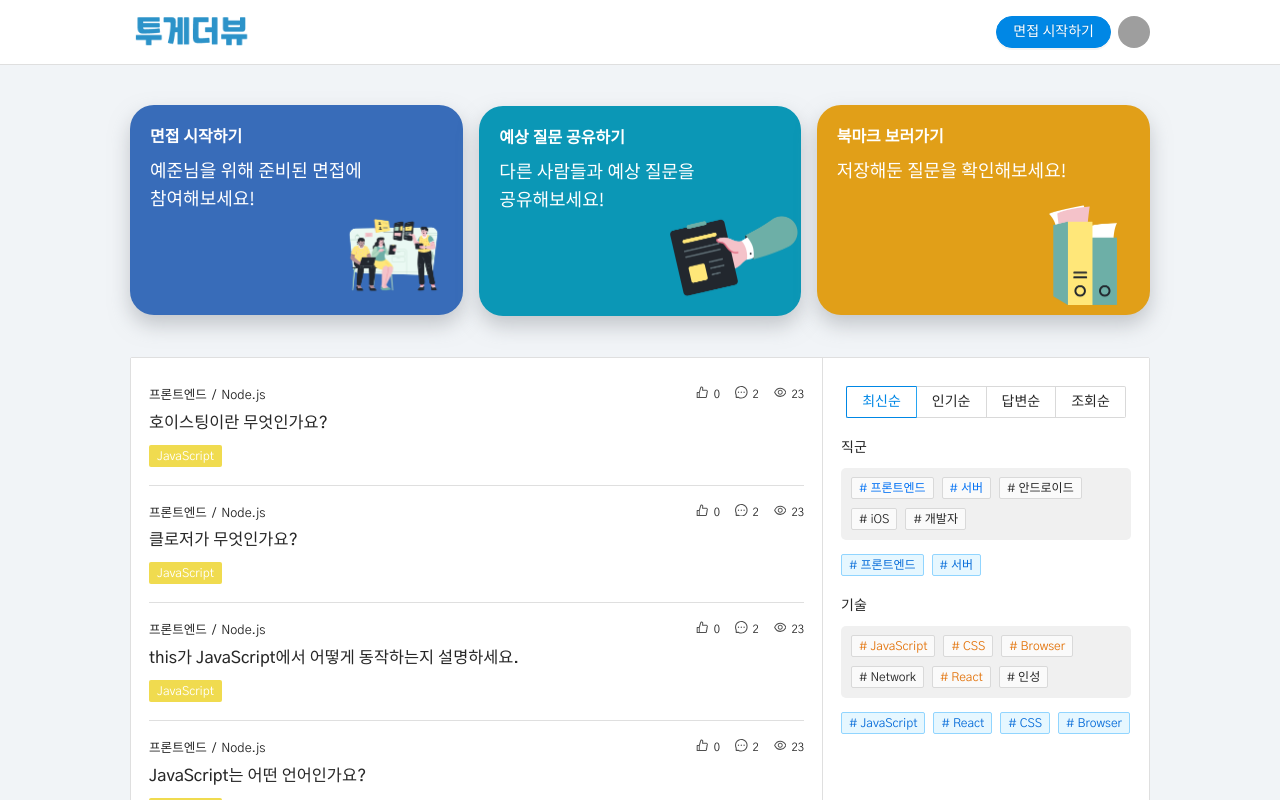
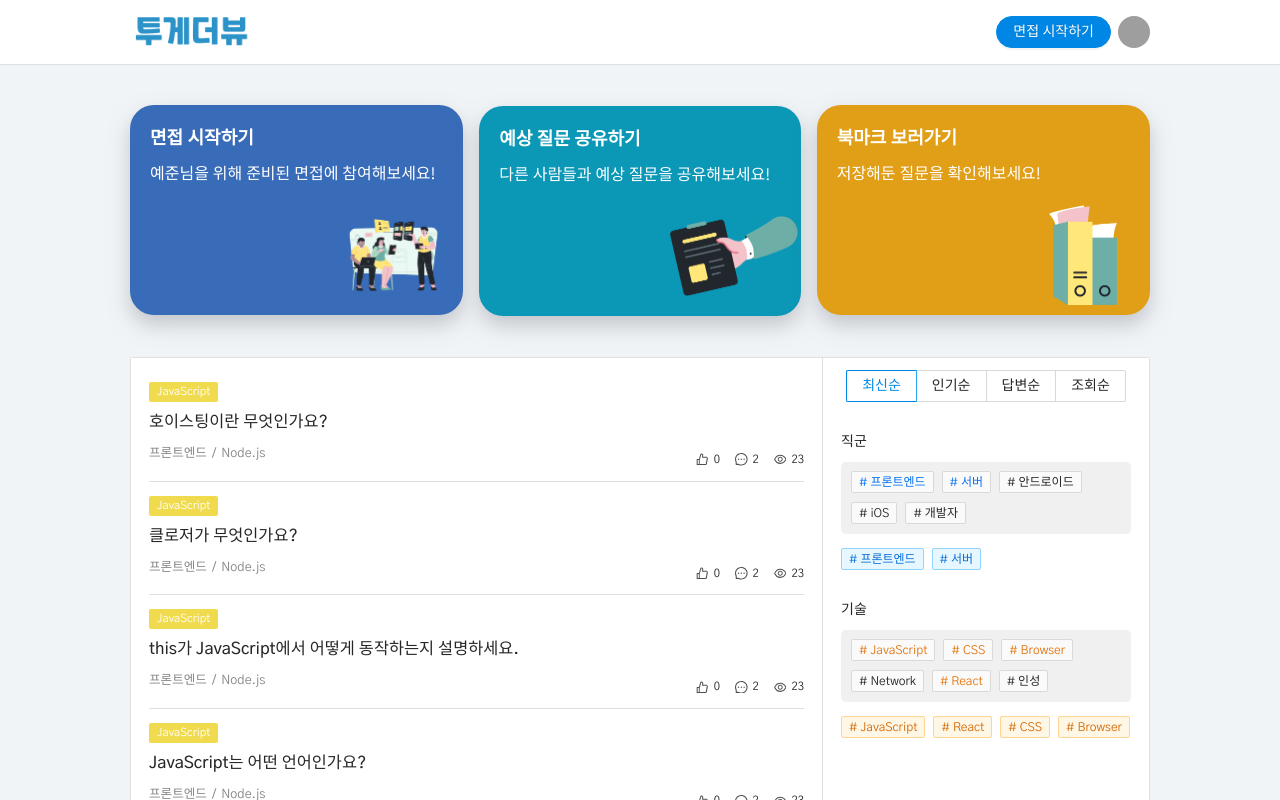
Before and after one commit to togather-view/togather-view-demo, a Next.js app: page /main in a window 1280 px wide. Shown: the top 800 px of the page. Built offline with nearby package versions, Linux system fonts and the light colour scheme; grey boxes are pictures that could not be loaded.

Commit message:
style: change main page style

```diff
--- a/src/components/common/QuestionFilter.component.tsx
+++ b/src/components/common/QuestionFilter.component.tsx
@@ -59,7 +59,7 @@ function QuestionFilterComponent() {
       <div className={styles.selectContainer}>
         <h4>기술</h4>
         <TagSelectComponent
-          color={TagSelectColor.JOB}
+          color={TagSelectColor.TECH}
           selectedClassName={tagStyles.tagSelectedOrange}
           selectedList={selectedTechList}
           setSelectedList={setSelectedTechList}
--- a/src/components/question/QuestionListElement.component.tsx
+++ b/src/components/question/QuestionListElement.component.tsx
@@ -19,18 +19,18 @@ function QuestionListElement({ question }: Props) {
         <a className={styles.wrap}>
           {/* 직군 */}
           <div>
-            <div className={styles.group}>
-              {question.jobGroup.map((x) => (
-                <span key={x.id}>{x.name}</span>
+            <div className={styles.techList}>
+              {question.techList.map((x) => (
+                <TagComponent key={x.id} title={x.name} color={x.color}/>
               ))}
             </div>
             <div />
             {/*  질문 내용 */}
             <h3 className={styles.title}>{question.contents}</h3>
             {/*  관련 기술 */}
-            <div className={styles.techList}>
-              {question.techList.map((x) => (
-                <TagComponent key={x.id} title={x.name} color={x.color} />
+            <div className={styles.group}>
+              {question.jobGroup.map((x) => (
+                <span key={x.id}>{x.name}</span>
               ))}
             </div>
           </div>
--- a/src/styles/_mixin.scss
+++ b/src/styles/_mixin.scss
@@ -70,6 +70,8 @@ $breakpoint-desktop: 1200px;
   text-align: inherit;
   border: initial;
   background: inherit;
+
+  width: 100%;
 }
 
 .noScroll {
@@ -90,7 +92,9 @@ $height-header-mobile: 52px;
 $layout-margin-x-desktop: 64px;
 $layout-margin-x-mobile: 12px;
 
+$font-size-large: 1.2em;
 $font-size-small: 0.9em;
+$font-size-so-small: 0.8em;
 $font-size-ex-small: 0.7em;
 
 $color-page-background: #F1F4F7;
--- a/src/styles/components/Banner.module.scss
+++ b/src/styles/components/Banner.module.scss
@@ -14,6 +14,7 @@
   border-radius: 24px;
   height: 210px;
   padding: 20px;
+  width: 100%;
 
   box-shadow: 0 10px 20px 0 rgb(150 153 159 / 50%);
 
@@ -27,27 +28,20 @@
 
   .subtitle {
     color: white;
-    font-size: medium;
-    user-select: none;
-
-    z-index: 10;
-
-    @include mobile {
-      font-size: small;
-    }
-  }
-
-  .description {
-    color: white;
     font-size: large;
     word-break: keep-all;
     user-select: none;
 
     z-index: 10;
+  }
 
-    @include mobile {
-      font-size: medium;
-    }
+  .description {
+    color: white;
+    word-break: keep-all;
+    user-select: none;
+    font-size: medium;
+
+    z-index: 10;
   }
 
   .image {
--- a/src/styles/components/Question.module.scss
+++ b/src/styles/components/Question.module.scss
@@ -1,7 +1,7 @@
 @import "../mixin";
 
 .listElementContainer {
-  padding: 18px 0;
+  padding: 12px 0;
 
 
   &:not(:last-child) {
@@ -25,6 +25,11 @@
 
       font-size: $font-size-small;
 
+      span {
+        color: #868686;
+        font-weight: 400;
+      }
+
       :not(:last-child) {
         margin-right: 5px;
 
@@ -40,12 +45,19 @@
     }
 
     .techList {
+      margin-bottom: 8px;
 
+      span {
+        margin: 0;
+        height: fit-content;
+        font-size: $font-size-so-small;
+        line-height: 18px;
+      }
     }
 
     .info {
       position: absolute;
-      top: 0;
+      bottom: 0;
       right: 0;
 
       display: flex;
@@ -55,7 +67,7 @@
 
         width: 100%;
         display: flex;
-        align-items: flex-start;
+        align-items: center;
         justify-content: center;
 
         padding: 0;
--- a/src/styles/components/QuestionFilter.module.scss
+++ b/src/styles/components/QuestionFilter.module.scss
@@ -1,11 +1,11 @@
 @import "../mixin";
 
 .container {
-  //position: sticky;
+  position: sticky;
   top: 80px;
   width: 326px;
 
-  padding: 28px 18px;
+  padding: 12px 18px;
 
   background: white;
 
@@ -38,7 +38,7 @@
   }
 
   .selectContainer {
-    margin-top: 10px;
+    margin-top: 20px;
     line-height: 30px;
   }
 
```
